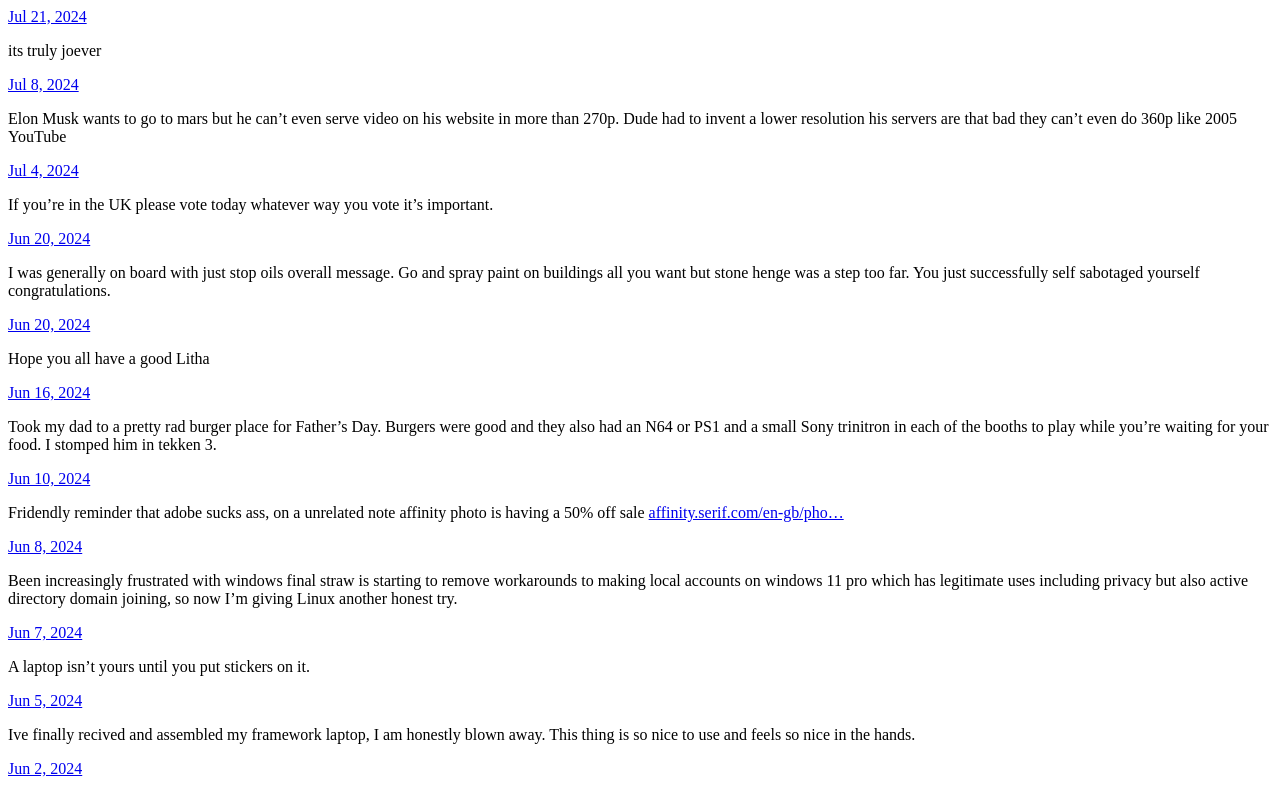
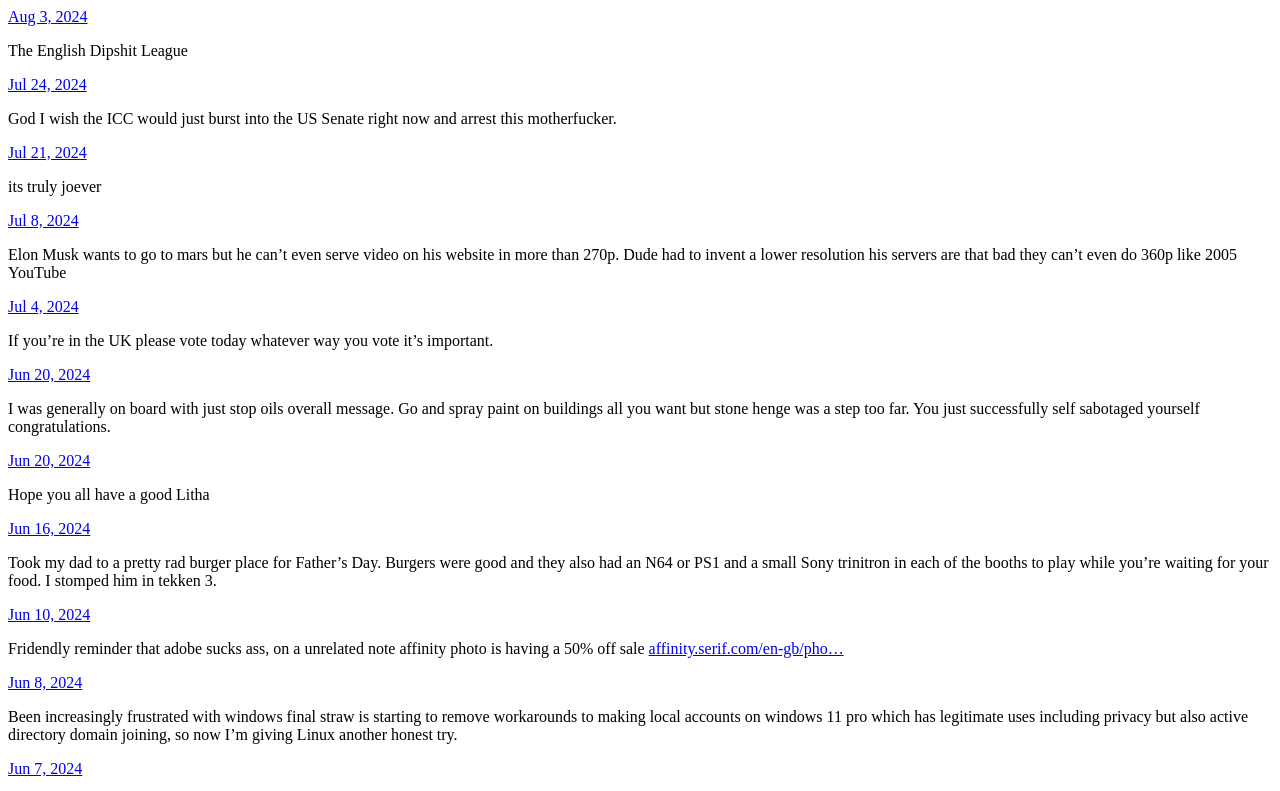
Before and after one commit to sp3lllz/Sp3lllz, a plain HTML site: page index.html in a window 1280 px wide. Shown: the top 791 px of the page. Drawn offline with Linux system fonts and the light colour scheme.

Commit message:
Archiving from Micro.blog.

```diff
--- a/index.html
+++ b/index.html
@@ -21,6 +21,28 @@
 <div class="h-feed">
 
 
+
+	  <div class="h-entry">
+
+
+		<a href="https://sp3lllz.net/2024/08/03/the-english-dipshit.html" class="u-url"><time class="dt-published" datetime="2024-08-03 22:46:03 &#43;0100">Aug 3, 2024</time></a>
+
+		<div class="e-content">
+			 <p>The English Dipshit League</p>
+
+		</div>
+	  </div>
+
+	  <div class="h-entry">
+
+
+		<a href="https://sp3lllz.net/2024/07/24/god-i-wish.html" class="u-url"><time class="dt-published" datetime="2024-07-24 19:38:55 &#43;0100">Jul 24, 2024</time></a>
+
+		<div class="e-content">
+			 <p>God I wish the ICC would just burst into the US Senate right now and arrest this motherfucker.</p>
+
+		</div>
+	  </div>
 
 	  <div class="h-entry">
 
```
